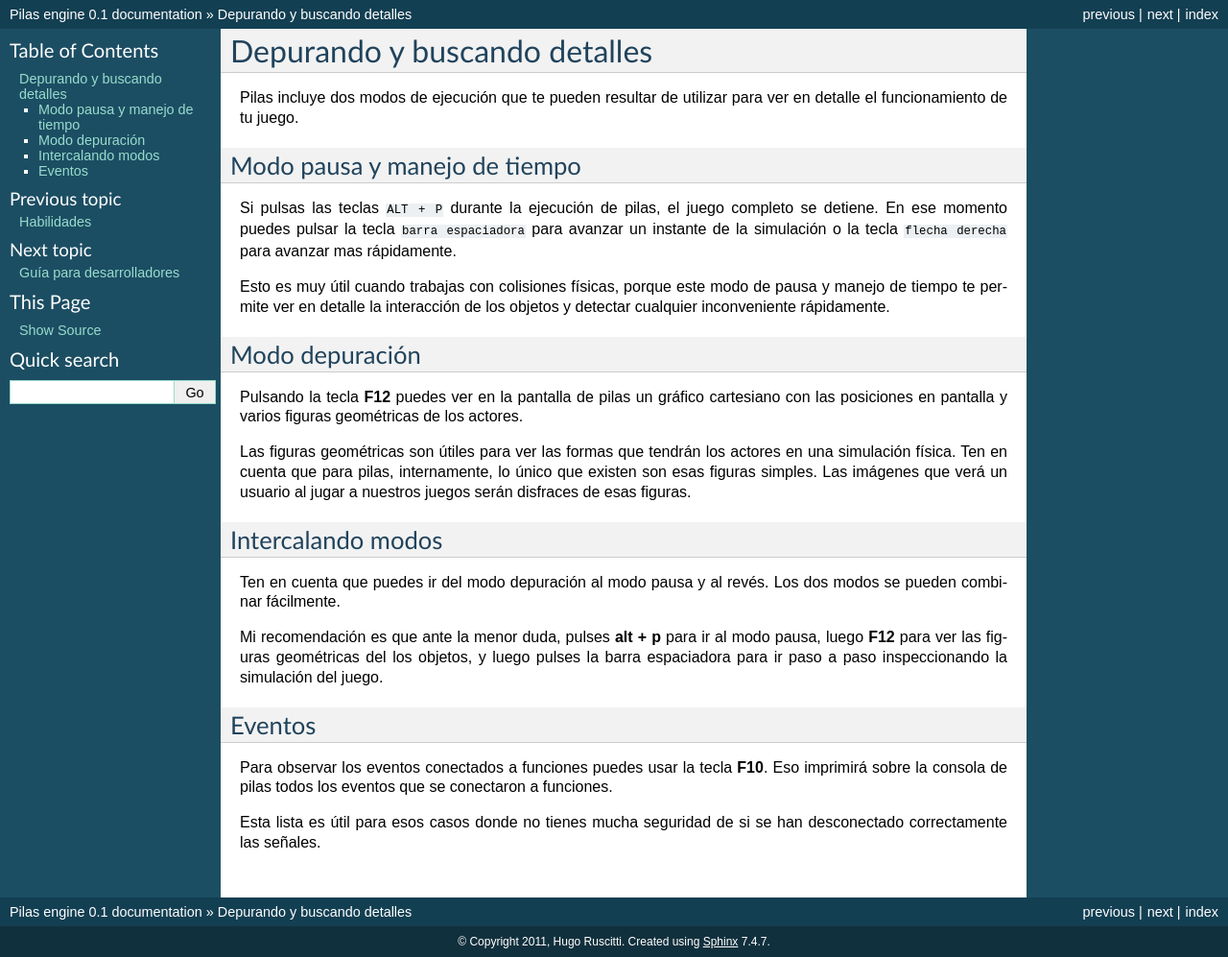
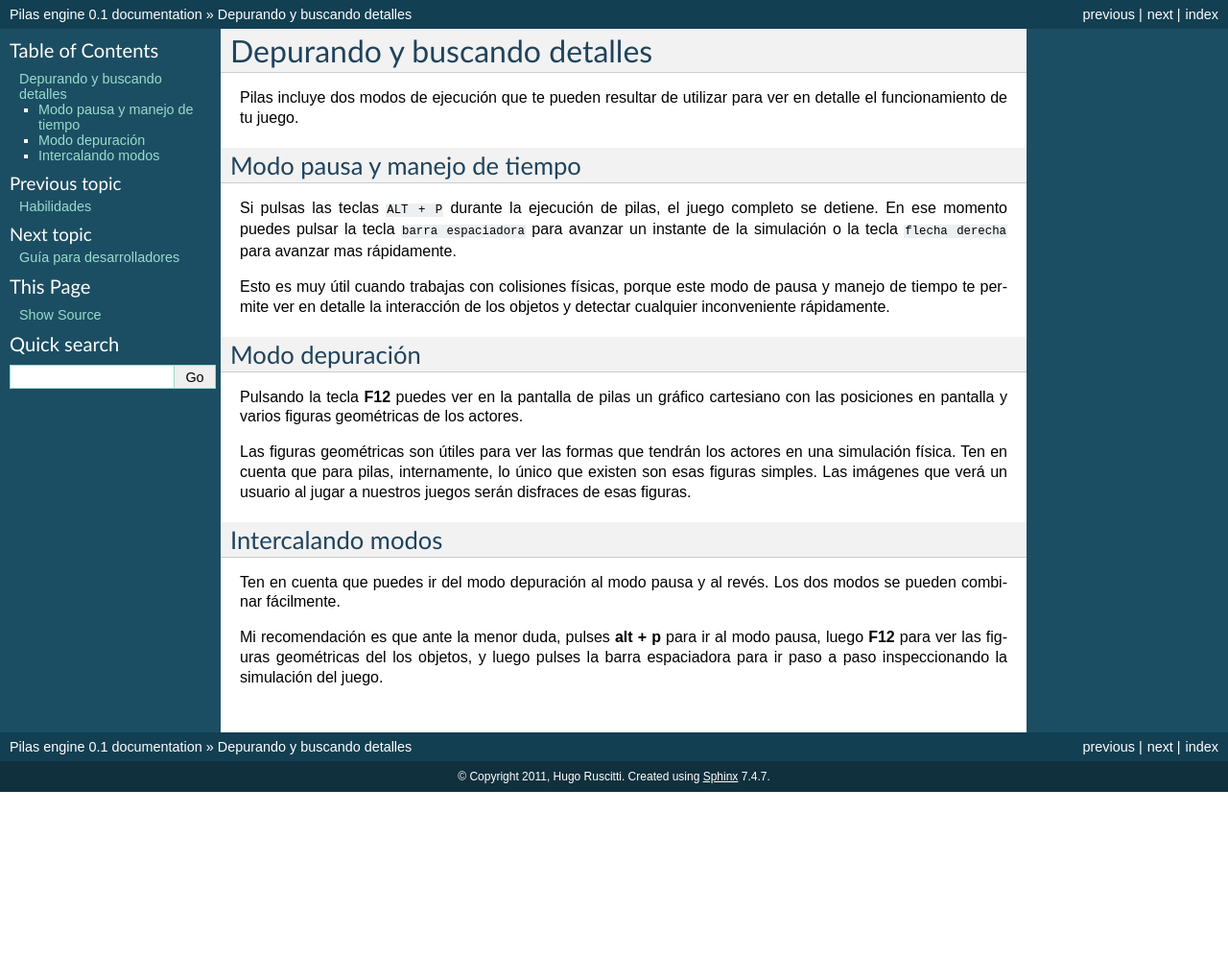
Before and after one commit to hugoruscitti/pilas-docs, a Sphinx documentation site: the page built from source/depurando.rst, in a window 1280 px wide. Shown: the whole page at 96% size. Built offline with Sphinx 7.4.7, drawn with Linux system fonts in a browser that asks for light colours; pages that are not in the unit, such as notebooks, are missing from menus; after the commit the page ends 900 px from its top, so only the background shows below that.

```diff
--- a/source/depurando.rst
+++ b/source/depurando.rst
@@ -46,16 +46,3 @@
 ir al modo pausa, luego **F12** para ver las figuras geométricas
 del los objetos, y luego pulses la barra espaciadora para ir
 paso a paso inspeccionando la simulación del juego.
-
-
-Eventos
--------
-
-Para observar los eventos conectados a funciones
-puedes usar la tecla **F10**. Eso imprimirá sobre
-la consola de pilas todos los eventos que se
-conectaron a funciones.
-
-Esta lista es útil para esos casos donde no
-tienes mucha seguridad de si se han desconectado
-correctamente las señales.
```
